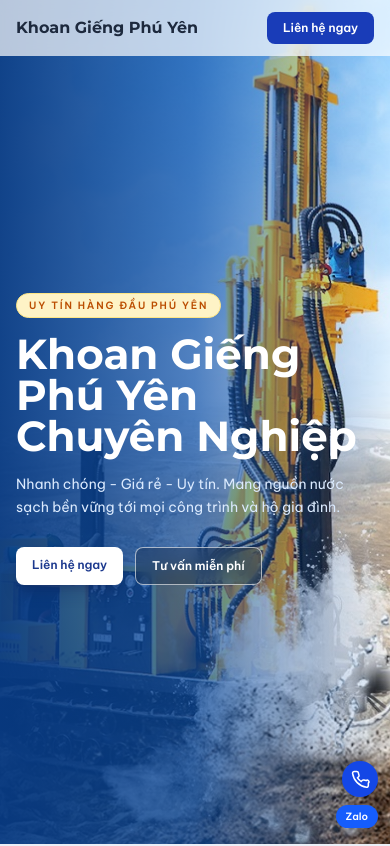
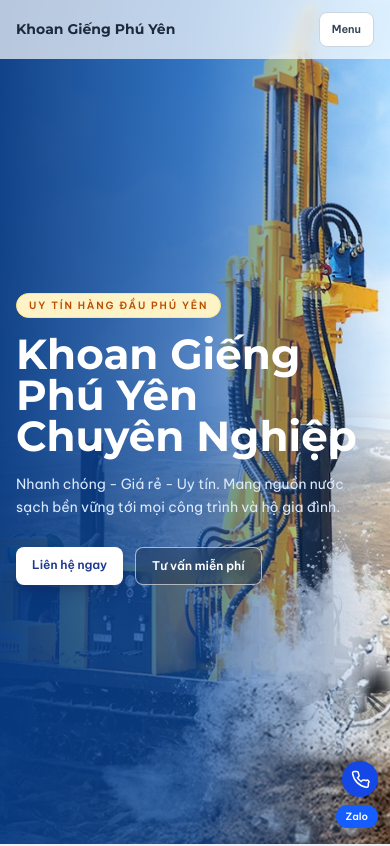
Before and after one commit to ZaHuan478/Source_FE_KhoanGieng, a React (Vite) app: page / in a window 390 px wide. Shown: the top 846 px of the page. Built offline with nearby package versions, Linux system fonts and the light colour scheme.

Commit message:
Fix for responsive

```diff
--- a/src/components/sections/Header.jsx
+++ b/src/components/sections/Header.jsx
@@ -1,21 +1,27 @@
+import { useEffect, useState } from 'react'
 import { Link, useLocation } from 'react-router-dom'
 
 function Header({ scrolled, navItems }) {
   const location = useLocation()
+  const [menuOpen, setMenuOpen] = useState(false)
+
+  useEffect(() => {
+    setMenuOpen(false)
+  }, [location.pathname])
 
   const resolveSectionHref = (sectionId) =>
     location.pathname === '/' ? `#${sectionId}` : `/#${sectionId}`
 
   return (
     <header
-      className={`fixed inset-x-0 top-0 z-50 transition duration-300 ${
+      className={`fixed inset-x-0 top-0 z-70 pt-[env(safe-area-inset-top)] transition duration-300 ${
         scrolled
           ? 'border-b border-slate-200/80 bg-white/90 shadow-sm backdrop-blur-md'
           : 'bg-white/70 backdrop-blur-sm'
       }`}
     >
-      <div className="mx-auto flex w-full max-w-[1200px] items-center justify-between px-4 py-3 sm:px-6 lg:px-8">
-        <Link to="/" className="font-display text-base font-bold text-slate-800 sm:text-lg">
+      <div className="mx-auto flex w-full max-w-300 items-center justify-between gap-3 px-4 py-3 sm:px-6 lg:px-8">
+        <Link to="/" className="font-display text-sm font-bold text-slate-800 sm:text-lg">
           Khoan Giếng Phú Yên
         </Link>
         <nav className="hidden items-center gap-5 text-[12px] font-medium text-slate-600 lg:flex">
@@ -41,13 +47,62 @@ function Header({ scrolled, navItems }) {
             )
           ))}
         </nav>
-        <a
-          href={resolveSectionHref('lien-he')}
-          className="rounded-lg bg-blue-800 px-4 py-2 text-xs font-semibold text-white transition hover:bg-blue-700"
+        <div className="flex items-center gap-2">
+          <a
+            href={resolveSectionHref('lien-he')}
+            className="hidden rounded-lg bg-blue-800 px-4 py-2 text-xs font-semibold text-white transition hover:bg-blue-700 sm:inline-flex"
+          >
+            Liên hệ ngay
+          </a>
+          <button
+            type="button"
+            className="inline-flex items-center justify-center rounded-lg border border-slate-300 bg-white px-3 py-2 text-[11px] font-semibold text-slate-700 transition hover:bg-slate-50 lg:hidden"
+            onClick={() => setMenuOpen((prev) => !prev)}
+            aria-expanded={menuOpen}
+            aria-controls="mobile-navigation"
+            aria-label="Mo menu dieu huong"
+          >
+            Menu
+          </button>
+        </div>
+      </div>
+
+      {menuOpen ? (
+        <nav
+          id="mobile-navigation"
+          className="border-t border-slate-200/80 bg-white px-4 py-3 text-sm font-medium text-slate-700 shadow-md lg:hidden"
         >
-          Liên hệ ngay
-        </a>
-      </div>
+          <div className="mx-auto flex w-full max-w-300 flex-col gap-2">
+            {navItems.map((item) => (
+              item.path ? (
+                <Link
+                  key={item.label}
+                  to={item.path}
+                  className={`rounded-md px-2 py-2 transition hover:bg-slate-100 hover:text-blue-700 ${
+                    location.pathname === item.path ? 'bg-slate-100 text-blue-700' : ''
+                  }`}
+                >
+                  {item.label}
+                </Link>
+              ) : (
+                <a
+                  key={item.label}
+                  href={resolveSectionHref(item.sectionId)}
+                  className="rounded-md px-2 py-2 transition hover:bg-slate-100 hover:text-blue-700"
+                >
+                  {item.label}
+                </a>
+              )
+            ))}
+            <a
+              href={resolveSectionHref('lien-he')}
+              className="mt-1 inline-flex w-full items-center justify-center rounded-lg bg-blue-800 px-4 py-2 text-xs font-semibold text-white transition hover:bg-blue-700 sm:hidden"
+            >
+              Liên hệ ngay
+            </a>
+          </div>
+        </nav>
+      ) : null}
     </header>
   )
 }
```
